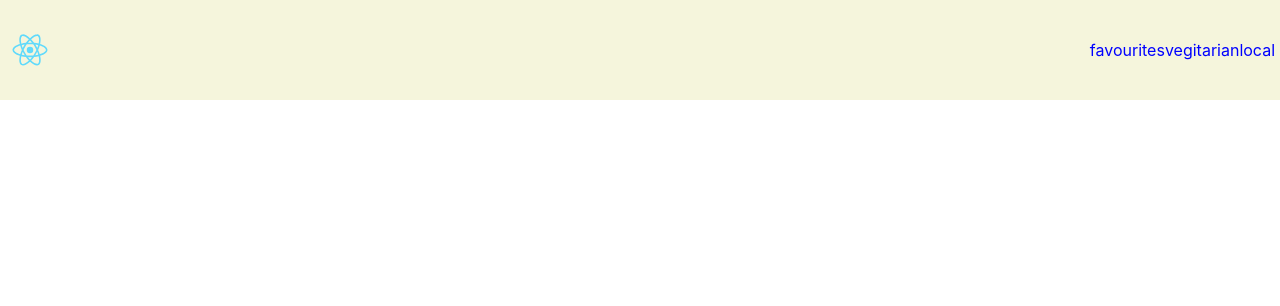
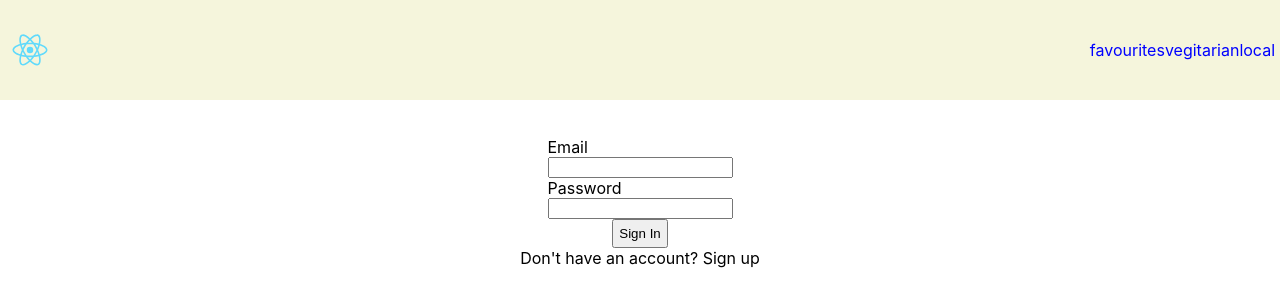
Before and after one commit to samithperera94/MyRecipes, a React (Create React App) app: page / in a window 1280 px wide. Shown: the top 306 px of the page. Built offline with nearby package versions, Linux system fonts and the light colour scheme.

Commit message:
login form

```diff
--- a/src/App.js
+++ b/src/App.js
@@ -1,10 +1,12 @@
 import React from 'react';
 import Header from './components/Layouts/Header/Header';
+import Login from './components/Layouts/Auth/Login';
 
 function App() {
   return (
     <>
       <Header />
+      <Login />
     </>
   );
 }
--- a/src/components/Layouts/Auth/Form.module.css
+++ b/src/components/Layouts/Auth/Form.module.css
@@ -23,7 +23,8 @@ form{
     border: 1px solid #545450;
 }
 
-.input-feild{
-    display: flex;
-    flex-direction: column;
+
+.formTitle{
+    color: #545450;
+
 }
--- a/src/components/Layouts/Auth/Login.js
+++ b/src/components/Layouts/Auth/Login.js
@@ -1,11 +1,48 @@
-import React from 'react';
+import React, {useState}from 'react';
 import styles from './Form.module.css';
+import InputFeild from '../../UI/InputFeild/InputFeild';
+import Button from '../../UI/Button/Button';
+import Card from '../../UI/Card/Card';
 
 const Login = (props) => {
+    const [email,setEmail] = useState('');
+    const [password,setPassword] = useState('');
+
+    const onEmailChangeHandler = (e)=> {
+        setEmail(e.tartget.value)
+    }
+    const onPasswordChangeHandler = (e)=> {
+        setPassword(e.tartget.value)
+    }
+    const formSubmitHandler = ()=> {
+        console.log("email",email,"password",password)
+    }
     return (
-        <div className={styles.login}>
+        <Card>
+            <form className={styles.login} onSubmit={formSubmitHandler}>
+                <h3 className={styles.formTitle}></h3>
+                <InputFeild
+                    label="Email"
+                    inputType="email"
+                    inputValue={email}
+                    onChangeHandler={onEmailChangeHandler}
+                />
+                <InputFeild
+                    label="Password"
+                    inputType="password"
+                    inputValue={password}
+                    onChangeHandler={onPasswordChangeHandler}
+                />
+                <Button
+                    type="submit"
+                    label="Sign In"
+                />
+                <div className={styles.formFooter}>
+                    Don't have an account? <a>Sign up</a>
+                </div>
+            </form>
+        </Card>
 
-        </div>
     )
 }
 
--- a/src/components/UI/Button/Button.js
+++ b/src/components/UI/Button/Button.js
@@ -13,7 +13,7 @@ const Button = (props) => {
             type={`${props.type} || button`}
             className={`${styles.button} ${props.className}`}
         >
-
+            {props.label}
         </button>
     )
 }
--- a/src/components/UI/Card/Card.js
+++ b/src/components/UI/Card/Card.js
@@ -4,8 +4,8 @@ import styles from './Card.module.css';
 const Card = (props) => {
 
     return (
-        <div className={`${styles.card} ${(props.className != undefined) && props.className}`}>
-
+        <div className={`${styles.card} ${(props.className !== undefined) && props.className}`}>
+            {props.children}
         </div>
     )
 }
--- a/src/components/UI/InputFeild/InputFeild.js
+++ b/src/components/UI/InputFeild/InputFeild.js
@@ -1,5 +1,5 @@
 import React from 'react';
-import styles from './Form.module.css';
+import styles from './InputFeild.module.css';
 
 const InputFeild = (props) => {
     return (
@@ -7,8 +7,8 @@ const InputFeild = (props) => {
             <label>{props.label}</label>
             <input
             type={props.inputType}
-            onChange={props.onChangeHandler} v
-            alue={`${props.inputValue} || ''`}/>
+            onChange={props.onChangeHandler}
+            className={`${props.inputValue || ''}`}/>
         </div>
     )
 }
--- /dev/null
+++ b/src/components/UI/InputFeild/InputFeild.module.css
@@ -0,0 +1,4 @@
+.input-feild{
+    display: flex;
+    flex-direction: column;
+}
```
